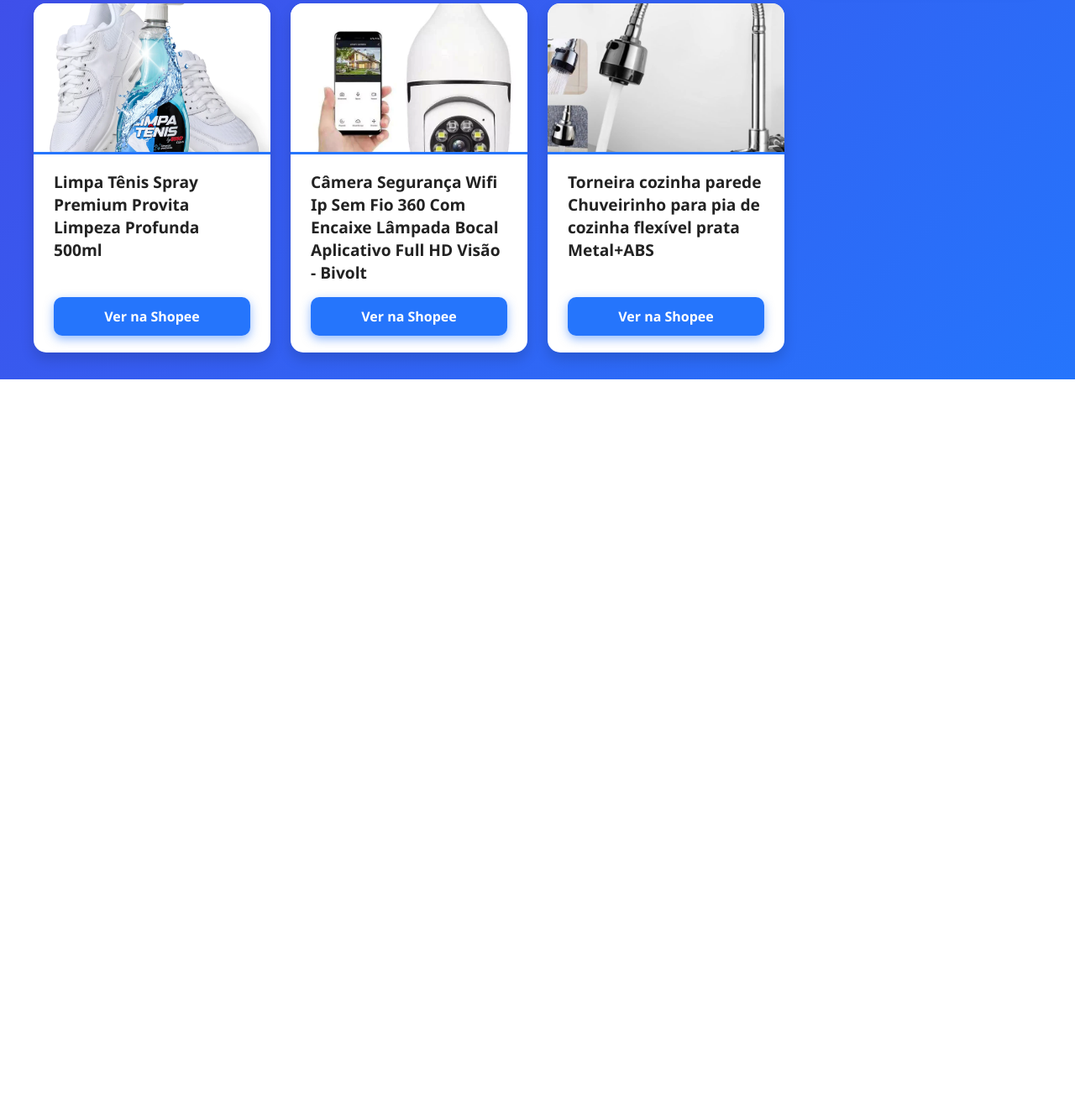
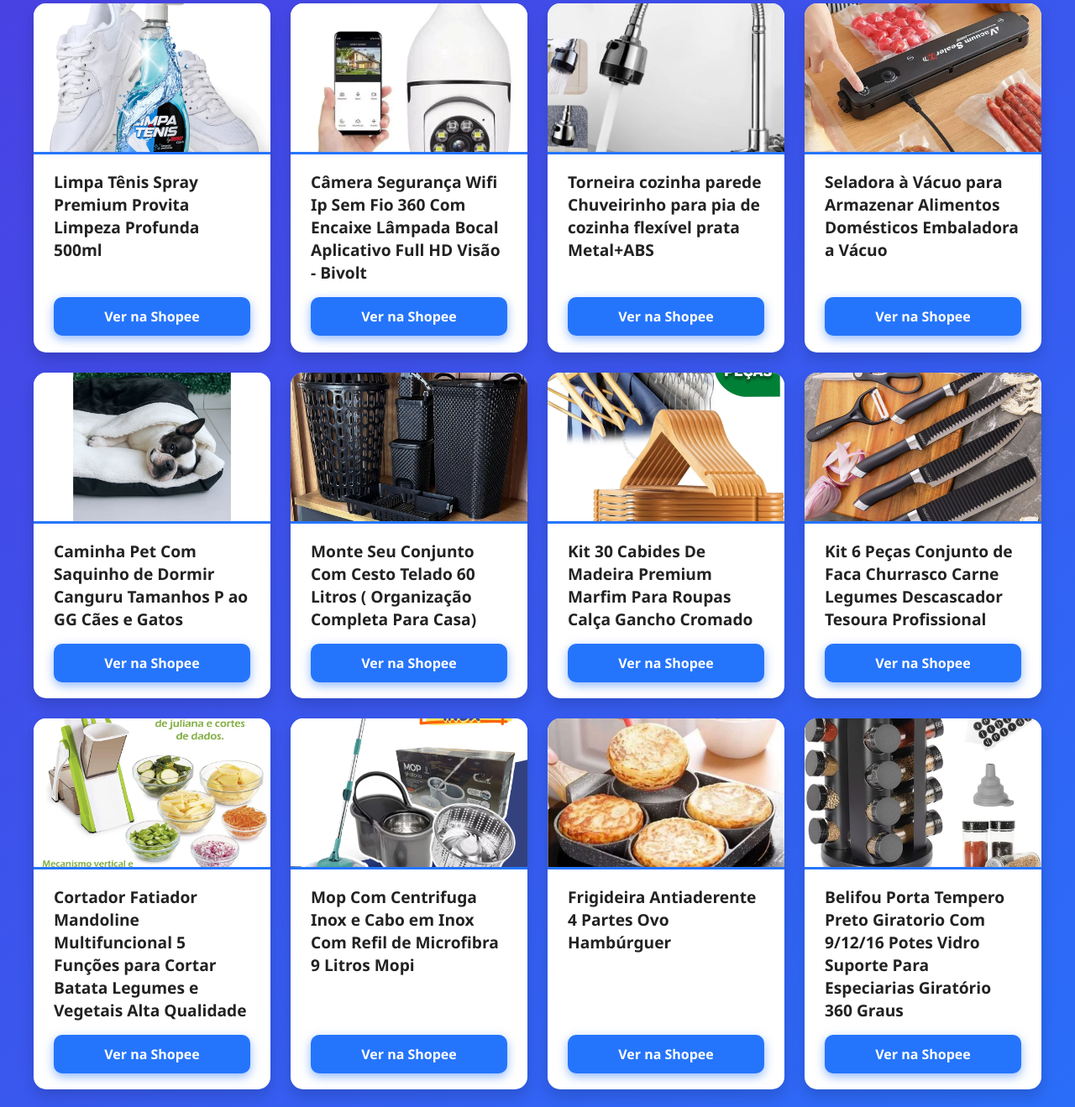
Before and after one commit to BrunoRaphaelDev/CompreFacilAqui, a plain HTML site: page index.html in a window 1280 px wide. Shown: the part 2887-4206 px from the top of the page at 84% size. Before the commit the page ends 3339 px from the top, so only its background shows below. Drawn offline with Linux system fonts and the light colour scheme.

Commit message:
adição de produtos

```diff
--- a/index.html
+++ b/index.html
@@ -222,6 +222,96 @@
 
         </div>
       </div>
+
+       <div class="product-card">
+        <img class="product-image" src="./assets/vacuo.webp" alt="Produto 3" />
+        <div class="product-info">
+          <div class="product-title">Seladora à Vácuo para Armazenar Alimentos Domésticos Embaladora a Vácuo</div>
+          <a href="https://s.shopee.com.br/1qRoYBxU4W" target="_blank" class="product-button">Ver na Shopee</a>
+
+        </div>
+      </div>
+
+       <div class="product-card">
+        <img class="product-image" src="./assets/CACHORRO.webp" alt="Produto 3" />
+        <div class="product-info">
+          <div class="product-title">Caminha Pet Com Saquinho de Dormir Canguru Tamanhos P ao GG Cães e Gatos</div>
+          <a href="https://s.shopee.com.br/BJaZCobsQ" target="_blank" class="product-button">Ver na Shopee</a>
+
+        </div>
+      </div>
+
+       <div class="product-card">
+        <img class="product-image" src="./assets/cesto.webp" alt="Produto 3" />
+        <div class="product-info">
+          <div class="product-title">Monte Seu Conjunto Com Cesto Telado 60 Litros ( Organização Completa Para Casa)</div>
+          <a href="https://s.shopee.com.br/7fPbV4Wgi5" target="_blank" class="product-button">Ver na Shopee</a>
+
+        </div>
+      </div>
+
+       <div class="product-card">
+        <img class="product-image" src="./assets/cabide.webp" alt="Produto 3" />
+        <div class="product-info">
+          <div class="product-title">Kit 30 Cabides De Madeira Premium Marfim Para Roupas Calça Gancho Cromado</div>
+          <a href="https://s.shopee.com.br/30dlwYI2Vc" target="_blank" class="product-button">Ver na Shopee</a>
+
+        </div>
+      </div>
+
+       <div class="product-card">
+        <img class="product-image" src="./assets/facas.webp" alt="Produto 3" />
+        <div class="product-info">
+          <div class="product-title">Kit 6 Peças Conjunto de Faca Churrasco Carne Legumes Descascador Tesoura Profissional</div>
+          <a href="https://s.shopee.com.br/7pj1hXJlR7" target="_blank" class="product-button">Ver na Shopee</a>
+
+        </div>
+      </div>
+
+       <div class="product-card">
+        <img class="product-image" src="./assets/corte.webp" alt="Produto 3" />
+        <div class="product-info">
+          <div class="product-title">Cortador Fatiador Mandoline Multifuncional 5 Funções para Cortar Batata Legumes e Vegetais Alta Qualidade</div>
+          <a href="https://s.shopee.com.br/1BC7lQA9yb" target="_blank" class="product-button">Ver na Shopee</a>
+
+        </div>
+      </div>
+
+       <div class="product-card">
+        <img class="product-image" src="./assets/mop.webp" alt="Produto 3" />
+        <div class="product-info">
+          <div class="product-title">Mop Com Centrifuga Inox e Cabo em Inox Com Refil de Microfibra 9 Litros Mopi</div>
+          <a href="https://s.shopee.com.br/AKQMgMqRFI" target="_blank" class="product-button">Ver na Shopee</a>
+
+        </div>
+      </div>
+
+       <div class="product-card">
+        <img class="product-image" src="./assets/frig.webp" alt="Produto 3" />
+        <div class="product-info">
+          <div class="product-title">Frigideira Antiaderente 4 Partes Ovo Hambúrguer</div>
+          <a href="https://s.shopee.com.br/3qCswWhYeJ" target="_blank" class="product-button">Ver na Shopee</a>
+
+        </div>
+      </div>
+
+       <div class="product-card">
+        <img class="product-image" src="./assets/tempero.webp" alt="Produto 3" />
+        <div class="product-info">
+          <div class="product-title">Belifou Porta Tempero Preto Giratorio Com 9/12/16 Potes Vidro Suporte Para Especiarias Giratório 360 Graus</div>
+          <a href="https://s.shopee.com.br/8KfIIrY9zd" target="_blank" class="product-button">Ver na Shopee</a>
+
+        </div>
+      </div>
+
+       <div class="product-card">
+        <img class="product-image" src="./assets/fone.webp" alt="Produto 3" />
+        <div class="product-info">
+          <div class="product-title">Fone de Ouvido Bluetooth Sem Fio com Cancelamento de Ruído, Graves Potentes e Microfone Confortável</div>
+          <a href="https://s.shopee.com.br/802RuLJFyC" target="_blank" class="product-button">Ver na Shopee</a>
+
+        </div>
+      </div>
       <!-- Repita os cards ou crie os seus aqui  -->
     </div>
   </main>
```
Also changed, not shown: assets/CACHORRO.webp (added), assets/cabide.webp (added), assets/cesto.webp (added), assets/corte.webp (added), assets/facas.webp (added), assets/fone.webp (added), assets/frig.webp (added), assets/mop.webp (added), assets/tempero.webp (added), assets/vacuo.webp (added).
